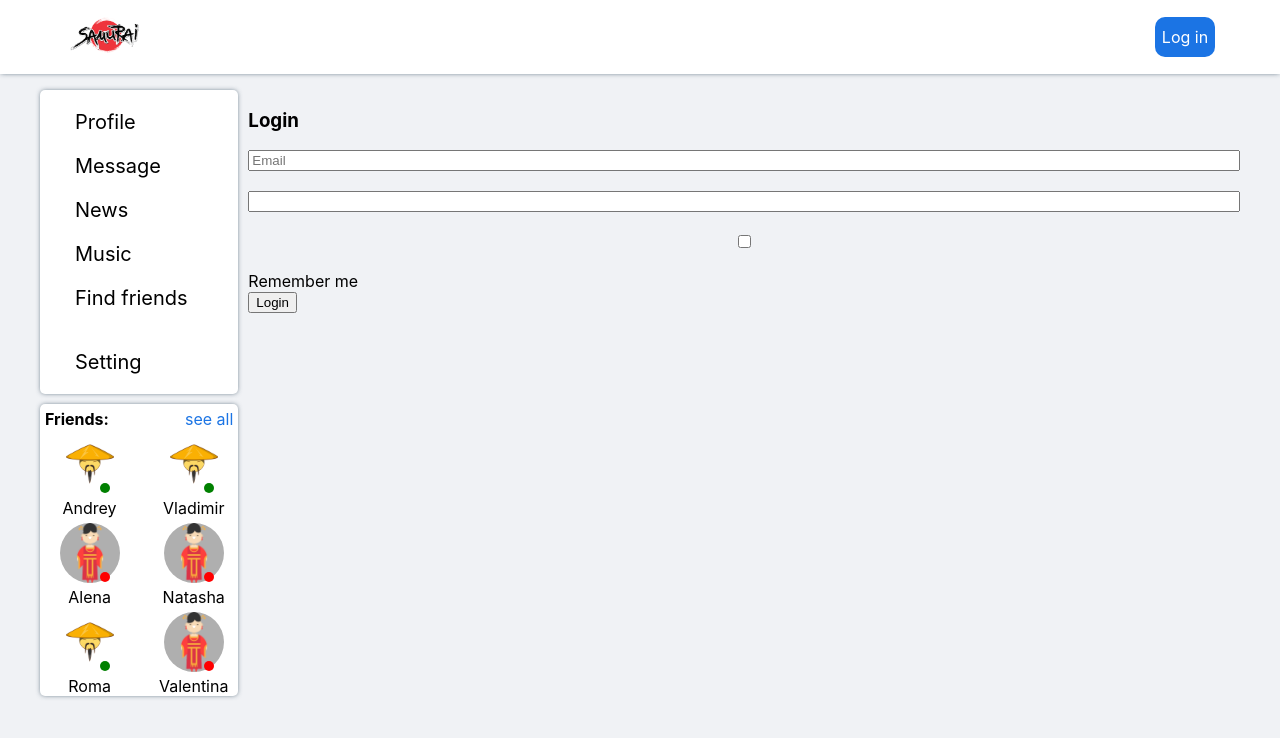
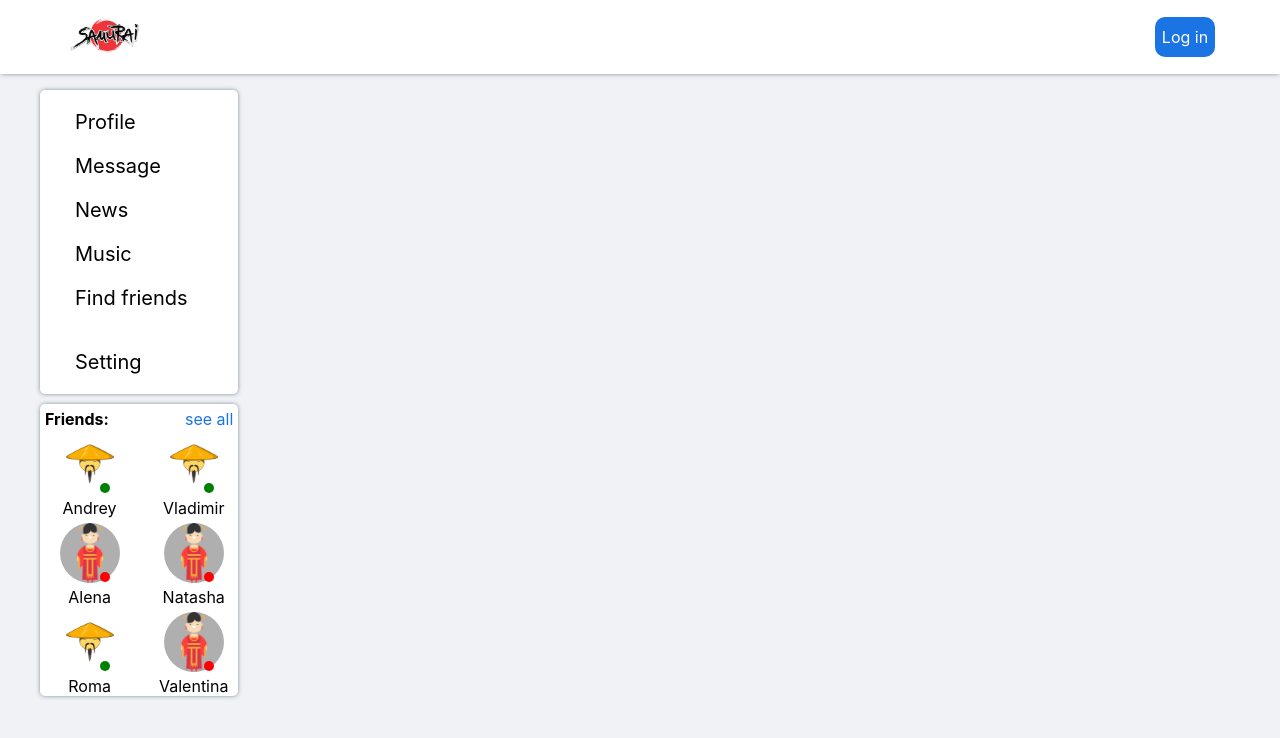
Before and after one commit to AdammmVV/SOCIAL-NETWORK, a React (Create React App) app: page /login in a window 1280 px wide. Shown: the top 738 px of the page. Built offline with nearby package versions, Linux system fonts and the light colour scheme; no server answers.

Commit message:
78 lessen refactor App.tsx

```diff
--- a/src/App.tsx
+++ b/src/App.tsx
@@ -9,7 +9,7 @@ import {NavBarContainer} from "./components/Navbar/NavBarContainer";
 import {UsersContainer} from "./components/Users/UsersContainer";
 import {ProfileContainer} from "./components/Profile/ProfileContainer";
 import HeaderContainer from "./components/Header/HeaderContainer";
-import {Login} from "./components/Login/Login";
+import {LoginWidthConnect} from "./components/Login/Login";
 
 
 export const App = () => {
@@ -24,7 +24,7 @@ export const App = () => {
                 <Route path={'/music'} component={Music}/>
                 <Route path={'/settings'} component={Setting}/>
                 <Route path={'/users'} component={UsersContainer}/>
-                <Route path={'/login'} component={Login}/>
+                <Route path={'/login'} component={LoginWidthConnect}/>
             </div>
         </div>
     );
```
